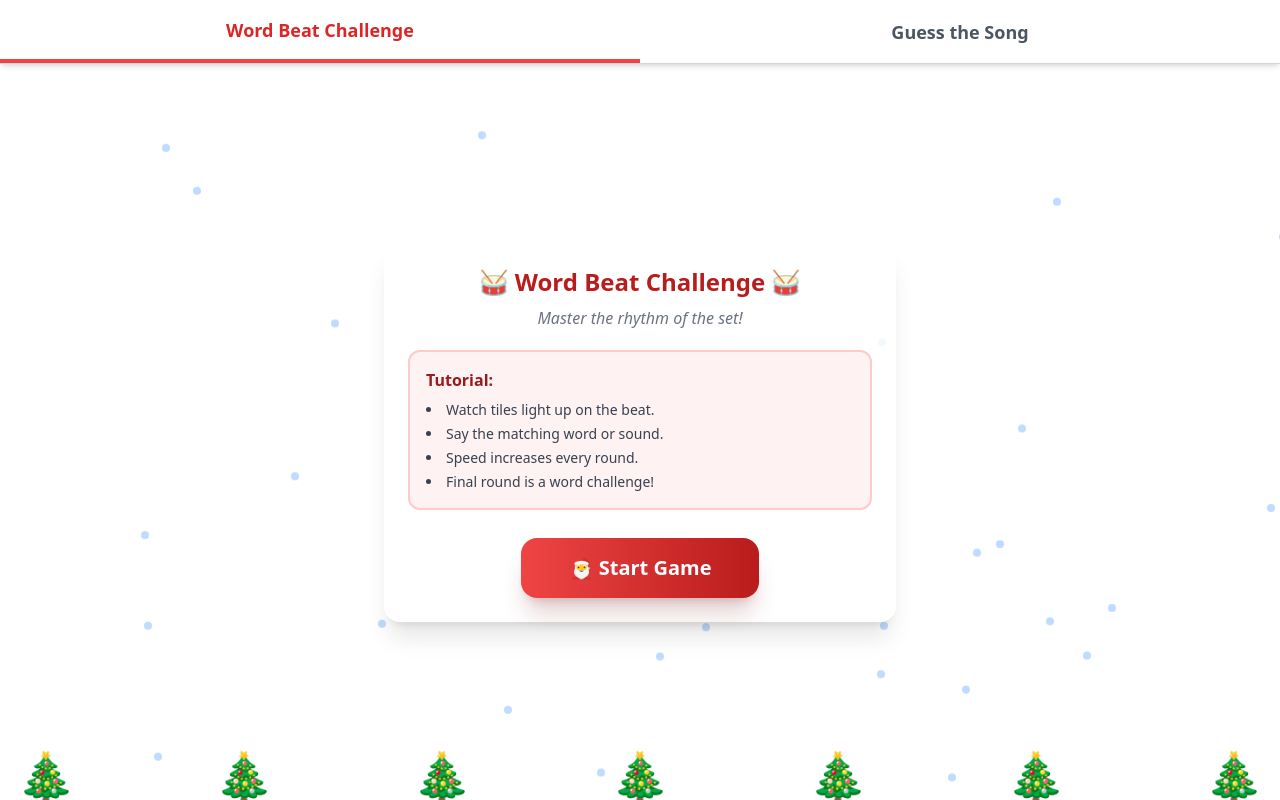
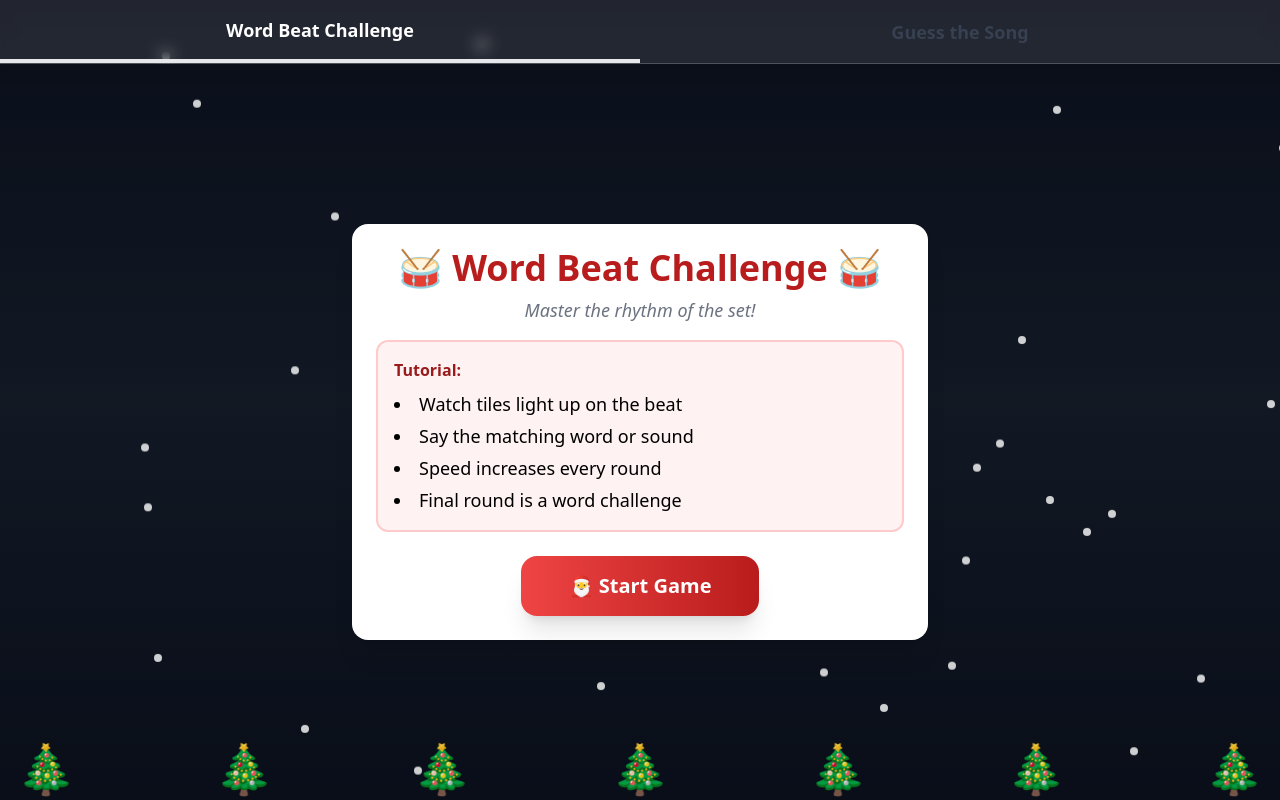
Before and after one commit to TanV404/wordbeat, a React (Vite) app: page / in a window 1280 px wide. Built offline with nearby package versions, Linux system fonts and the light colour scheme; a web font is replaced by a local one.

Commit message:
new code

```diff
--- a/src/App.jsx
+++ b/src/App.jsx
@@ -1,47 +1,49 @@
 import React, { useState } from "react";
 import Wordbeat from "./pages/Wordbeat";
 import Songguess from "./pages/Songguess";
-import New from "./pages/New";
 
 export default function App() {
   const [activeTab, setActiveTab] = useState("wordbeat");
-  const TAB_HEIGHT = 64; // adjust if your tab bar height changes
+  const TAB_HEIGHT = 64;
 
   return (
-    <div className="relative overflow-hidden min-h-screen">
+    <div className="relative min-h-screen overflow-hidden bg-gradient-to-b from-slate-900 via-slate-800 to-slate-900">
+      {/* Dark overlay for contrast */}
+      <div className="absolute inset-0 bg-black/40 z-0" />
+
       {/* Infinite Snowfall */}
-      <div className="absolute inset-0 pointer-events-none z-0">
+      <div className="absolute inset-0 pointer-events-none z-10">
         {Array.from({ length: 50 }).map((_, i) => (
           <div
             key={i}
-            className="absolute w-2 h-2 bg-blue-200 rounded-full animate-fall"
+            className="absolute w-2 h-2 bg-white/80 rounded-full animate-fall"
             style={{
               left: `${Math.random() * 100}%`,
               top: `${Math.random() * 100}%`,
-              animationDuration: `${5 + Math.random() * 5}s`,
+              animationDuration: `${6 + Math.random() * 6}s`,
               animationDelay: `${Math.random() * 5}s`,
             }}
           />
         ))}
       </div>
 
-      {/* Christmas Trees at the bottom */}
-      <div className="absolute bottom-0 left-0 right-0 flex justify-between px-4 pointer-events-none z-0">
+      {/* Christmas Trees */}
+      <div className="absolute bottom-2 left-0 right-0 flex justify-between px-4 pointer-events-none z-10 opacity-90">
         {Array.from({ length: 7 }).map((_, i) => (
-          <span key={i} className="text-green-600 text-4xl sm:text-5xl">
+          <span key={i} className="text-green-500 text-4xl sm:text-5xl">
             🎄
           </span>
         ))}
       </div>
 
       {/* Tabs */}
-      <div className="flex border-b border-gray-300 bg-white shadow-md relative z-10 h-16">
+      <div className="flex border-b border-white/20 bg-white/10 backdrop-blur shadow-lg relative z-20 h-16">
         <button
           onClick={() => setActiveTab("wordbeat")}
           className={`flex-1 py-4 text-lg font-semibold transition-colors ${
             activeTab === "wordbeat"
-              ? "border-b-4 border-red-500 text-red-600"
-              : "text-gray-600 hover:text-red-500"
+              ? "border-b-4 border-white-500 text-white"
+              : "text-gray-700 hover:text-blue-500"
           }`}
         >
           Word Beat Challenge
@@ -50,8 +52,8 @@ export default function App() {
           onClick={() => setActiveTab("songguess")}
           className={`flex-1 py-4 text-lg font-semibold transition-colors ${
             activeTab === "songguess"
-              ? "border-b-4 border-red-500 text-red-600"
-              : "text-gray-600 hover:text-red-500"
+              ? "border-b-4 border-white-500 text-white"
+              : "text-gray-700 hover:text-blue-500"
           }`}
         >
           Guess the Song
@@ -60,16 +62,17 @@ export default function App() {
 
       {/* Tab Content */}
       <div
-        className="relative z-10"
+        className="relative z-20"
         style={{ minHeight: `calc(100vh - ${TAB_HEIGHT}px)` }}
       >
         {activeTab === "wordbeat" && <Wordbeat />}
         {activeTab === "songguess" && <Songguess />}
       </div>
 
+      {/* Animations */}
       <style>{`
         @keyframes fall {
-          0% { transform: translateY(0); }
+          0% { transform: translateY(-10vh); }
           100% { transform: translateY(110vh); }
         }
         .animate-fall {
@@ -81,138 +84,3 @@ export default function App() {
     </div>
   );
 }
-
-
-
-
-// import React, { useEffect, useRef, useState } from "react";
-// import { Play, Pause, RotateCcw } from "lucide-react";
-
-// const TOTAL_ROUNDS = 5;
-// const HIGHLIGHT_START_TIME = 5.0; // start audio from 0
-// const TILE_HIGHLIGHT_DURATION = 500; // tile highlight duration in ms
-// const ROUND_DELAY = 3.0; // seconds between rounds
-
-// // Base beat pattern for 1 round (seconds)
-// const BASE_BEATS = [0, 0.25, 0.5, 0.75, 1.0, 1.25, 1.5, 1.75];
-
-// // Calculate ROUND_BEATS incrementally for each round
-// const ROUND_BEATS = [];
-// for (let r = 0; r < TOTAL_ROUNDS; r++) {
-//   const offset = r * (BASE_BEATS[BASE_BEATS.length - 1] + ROUND_DELAY);
-//   ROUND_BEATS.push(BASE_BEATS.map(t => t + offset));
-// }
-
-// // Tiles per round
-// const ROUNDS = [
-//   [{ id: "BUTTER", emoji: "🧈" }, { id: "BIRD", emoji: "🐦" }, { id: "BUBBLE", emoji: "🫧" }, { id: "BEAR", emoji: "🐻" }, { id: "BALL", emoji: "⚽" }, { id: "BREAD", emoji: "🍞" }, { id: "BOOK", emoji: "📚" }, { id: "BEE", emoji: "🐝" }],
-//   [{ id: "CAT", emoji: "🐱" }, { id: "CAR", emoji: "🚗" }, { id: "CAKE", emoji: "🎂" }, { id: "CROWN", emoji: "👑" }, { id: "CLOUD", emoji: "☁️" }, { id: "COOKIE", emoji: "🍪" }, { id: "COFFEE", emoji: "☕" }, { id: "CAMERA", emoji: "📷" }],
-//   [{ id: "DOG", emoji: "🐕" }, { id: "DRAGON", emoji: "🐉" }, { id: "DIAMOND", emoji: "💎" }, { id: "DONUT", emoji: "🍩" }, { id: "DUCK", emoji: "🦆" }, { id: "DRUM", emoji: "🥁" }, { id: "DANCE", emoji: "💃" }, { id: "DREAM", emoji: "💭" }],
-//   [{ id: "FIRE", emoji: "🔥" }, { id: "FLOWER", emoji: "🌸" }, { id: "FISH", emoji: "🐠" }, { id: "FLAG", emoji: "🚩" }, { id: "FOX", emoji: "🦊" }, { id: "FROG", emoji: "🐸" }, { id: "FRUIT", emoji: "🍎" }, { id: "FLASH", emoji: "⚡" }],
-//   [{ id: "STAR", emoji: "⭐" }, { id: "SUN", emoji: "☀️" }, { id: "SMILE", emoji: "😊" }, { id: "SNOW", emoji: "❄️" }, { id: "SHARK", emoji: "🦈" }, { id: "SHIP", emoji: "🚢" }, { id: "SHINE", emoji: "✨" }, { id: "STONE", emoji: "🪨" }]
-// ];
-
-// export default function App() {
-//   const audioRef = useRef(null);
-//   const beatIndexRef = useRef(0);
-//   const [round, setRound] = useState(1);
-//   const [highlighted, setHighlighted] = useState(null);
-//   const [playing, setPlaying] = useState(false);
-//   const [gameOver, setGameOver] = useState(false);
-
-//   useEffect(() => {
-//     if (!playing) return;
-//     const audio = audioRef.current;
-
-//     const onTime = () => {
-//       const t = audio.currentTime;
-//       const beats = ROUND_BEATS[round - 1];
-
-//       if (beatIndexRef.current < beats.length && t >= beats[beatIndexRef.current]) {
-//         const tiles = ROUNDS[round - 1];
-//         const tile = tiles[beatIndexRef.current % tiles.length].id;
-
-//         setHighlighted(tile);
-//         setTimeout(() => setHighlighted(null), TILE_HIGHLIGHT_DURATION);
-
-//         beatIndexRef.current++;
-
-//         // After last tile in round
-//         if (beatIndexRef.current >= beats.length) {
-//           setTimeout(() => {
-//             if (round < TOTAL_ROUNDS) {
-//               beatIndexRef.current = 0;
-//               setRound(r => r + 1);
-//             } else {
-//               setHighlighted(null);
-//               setPlaying(false);
-//               setGameOver(true);
-//             }
-//           }, ROUND_DELAY * 1000);
-//         }
-//       }
-//     };
-
-//     audio.addEventListener("timeupdate", onTime);
-//     return () => audio.removeEventListener("timeupdate", onTime);
-//   }, [playing, round]);
-
-//   const start = () => {
-//     beatIndexRef.current = 0;
-//     setHighlighted(null);
-//     setPlaying(true);
-//     setGameOver(false);
-//     setRound(1);
-//     const audio = audioRef.current;
-//     audio.currentTime = 0;
-//     audio.play();
-//   };
-
-//   const pause = () => {
-//     audioRef.current.pause();
-//     setPlaying(false);
-//   };
-
-//   const reset = () => {
-//     audioRef.current.pause();
-//     audioRef.current.currentTime = 0;
-//     beatIndexRef.current = 0;
-//     setRound(1);
-//     setHighlighted(null);
-//     setPlaying(false);
-//     setGameOver(false);
-//   };
-
-//   return (
-//     <div className="min-h-screen bg-gray-100 p-6">
-//       <audio ref={audioRef} src="/whistle.mp3" />
-//       <div className="max-w-5xl mx-auto">
-//         <h1 className="text-4xl font-bold text-center mb-6">BeatSpeak 🎵</h1>
-
-//         <div className="flex justify-center gap-4 mb-8">
-//           {!playing && !gameOver && <button onClick={start} className="btn-primary flex items-center gap-2 px-4 py-2 bg-green-600 text-white rounded"><Play /> Start</button>}
-//           {playing && <button onClick={pause} className="btn-secondary flex items-center gap-2 px-4 py-2 bg-yellow-500 text-white rounded"><Pause /> Pause</button>}
-//           <button onClick={reset} className="btn-secondary flex items-center gap-2 px-4 py-2 bg-gray-400 text-white rounded"><RotateCcw /> Reset</button>
-//         </div>
-
-//         <h2 className="text-center text-2xl font-bold mb-6">{gameOver ? "Game Over!" : `Round ${round} / ${TOTAL_ROUNDS}`}</h2>
-
-//         <div className="grid grid-cols-2 md:grid-cols-4 gap-6">
-//           {ROUNDS[round - 1].map(t => (
-//             <div key={t.id} className={`aspect-square flex items-center justify-center text-7xl rounded-3xl border-4 transition-all duration-200 ${highlighted === t.id ? "border-red-500 bg-red-50" : "border-black bg-white"}`}>
-//               {t.emoji}
-//             </div>
-//           ))}
-//         </div>
-
-//         {gameOver && (
-//           <div className="text-center mt-8">
-//             <button onClick={start} className="bg-blue-600 text-white font-bold py-4 px-8 rounded-full hover:bg-blue-700 transition-colors">
-//               Restart Game
-//             </button>
-//           </div>
-//         )}
-//       </div>
-//     </div>
-//   );
-// }
--- a/src/pages/Wordbeat.jsx
+++ b/src/pages/Wordbeat.jsx
@@ -4,35 +4,58 @@ import { RotateCcw } from "lucide-react";
 /* ================= CONFIG ================= */
 const TOTAL_ROUNDS = 5;
 const TILES = 8;
-const ROUND_DURATION = 2000; // 2 seconds to complete all 8 tiles
-const TILE_INTERVAL = ROUND_DURATION / TILES; // 250ms per tile
+const ROUND_DURATION = 2400;
+const TILE_INTERVAL = ROUND_DURATION / TILES;
 
-const STAGGER_START = 500;   // tiles animate in
-const HIGHLIGHT_START = 5500; // highlight starts
+const STAGGER_START = 1000;
+const HIGHLIGHT_START = 5000;
 
 const WORD_SETS_POOL = [
-  ["🐱", "🎩", "🦇"], ["🔑", "🌳", "3️⃣"], ["🐶", "🪵", "🐸"],
-  ["🧦", "🪨", "🔒"], ["🐝", "🍵", "🔑"], ["📌", "🖊️", "🍳"],
-  ["snow", "slow", "glow"], ["funny", "money", "sunny"],
-  ["wish", "fish", "dish"], ["sing", "ring", "king"],
-  ["tic", "tac", "toe"], ["run", "sun", "fun"], ["bell", "well", "tell"], ["sea", "sells", "shells"],
+  ["🐱", "🎩", "🦇"],
+  ["🔑", "🌳", "3️⃣"],
+  ["🐶", "🪵", "🐸"],
+  ["🧦", "🪨", "🔒"],
+  ["🐝", "🍵", "🔑"],
+  ["📌", "🖊️", "🍳"],
+  ["snow", "slow", "glow"],
+  ["funny", "money", "sunny"],
+  ["wish", "fish", "dish"],
+  ["sing", "ring", "king"],
+  ["tic", "tac", "toe"],
+  ["run", "sun", "fun"],
+  ["bell", "well", "tell"],
+  ["sea", "sells", "shells"],
 ];
 
 const BEAT_URL = "whistle_crop.mp3";
 
-// Helper to map emoji/text to name
+/* ================= HELPERS ================= */
 const getEmojiName = (emoji) => {
-  const EMOJI_NAMES = {
-    "🐱": "Cat", "🎩": "Hat", "🦇": "Bat",
-    "🔑": "Key", "🌳": "Tree", "3️⃣": "Three",
-    "🐶": "Dog", "🪵": "Log", "🐸": "Frog",
-    "🧦": "Sock", "🪨": "Rock", "🔒": "Lock",
-    "🐝": "Bee", "🍵": "Tea", "📌": "Pin",
-    "🖊️": "Pen", "🍳": "Egg",
+  const MAP = {
+    "🐱": "Cat",
+    "🎩": "Hat",
+    "🦇": "Bat",
+    "🔑": "Key",
+    "🌳": "Tree",
+    "3️⃣": "Three",
+    "🐶": "Dog",
+    "🪵": "Log",
+    "🐸": "Frog",
+    "🧦": "Sock",
+    "🪨": "Rock",
+    "🔒": "Lock",
+    "🐝": "Bee",
+    "🍵": "Tea",
+    "📌": "Pin",
+    "🖊️": "Pen",
+    "🍳": "Pan",
   };
-  return EMOJI_NAMES[emoji] || ""; // return empty string for words
+  return MAP[emoji] || "";
 };
 
+const isEmoji = (value) => /\p{Extended_Pictographic}/u.test(value);
+
+/* ================= COMPONENT ================= */
 export default function Wordbeat() {
   const [round, setRound] = useState(1);
   const [activeTile, setActiveTile] = useState(-1);
@@ -40,11 +63,16 @@ export default function Wordbeat() {
   const [isGameOver, setIsGameOver] = useState(false);
   const [isAnimatingIn, setIsAnimatingIn] = useState(false);
   const [roundComplete, setRoundComplete] = useState(false);
+  const [countdownText, setCountdownText] = useState("");
 
   const [emojiSets] = useState(() => {
-    const set = WORD_SETS_POOL[Math.floor(Math.random() * WORD_SETS_POOL.length)];
+    const set =
+      WORD_SETS_POOL[Math.floor(Math.random() * WORD_SETS_POOL.length)];
     return Array.from({ length: TOTAL_ROUNDS }, () =>
-      Array.from({ length: TILES }, () => set[Math.floor(Math.random() * set.length)])
+      Array.from(
+        { length: TILES },
+        () => set[Math.floor(Math.random() * set.length)]
+      )
     );
   });
 
@@ -60,48 +88,53 @@ export default function Wordbeat() {
     const roundNumber = roundIdx + 1;
     setRoundComplete(false);
 
-    // Play beat at round start
-    if (audioRef.current) {
     audioRef.current.currentTime = 0;
     audioRef.current.play();
-    }
 
-    // Staggered entry
-    const entryTimer = setTimeout(() => {
+    setTimeout(() => {
       setRound(roundNumber);
       setIsAnimatingIn(true);
       setActiveTile(-1);
     }, STAGGER_START);
 
-    // Highlight sequence
-    const highlightTimer = setTimeout(() => {
+    const countdownSteps = [
+      { time: 4000, value: "1" },
+      { time: 4350, value: "2" },
+      { time: 4700, value: "3" },
+      { time: 4890, value: "GO" },
+    ];
+
+    countdownSteps.forEach(({ time, value }) => {
+      timeoutsRef.current.push(
+        setTimeout(() => setCountdownText(value), time)
+      );
+    });
+
+    timeoutsRef.current.push(
+      setTimeout(() => setCountdownText(""), 5000)
+    );
+
+    timeoutsRef.current.push(
+      setTimeout(() => {
         setIsAnimatingIn(false);
-      let currentTile = 0;
+        let i = 0;
 
-      const beatInterval = setInterval(() => {
-        setActiveTile(currentTile);
-        currentTile++;
-
-        if (currentTile >= TILES) {
-          clearInterval(beatInterval);
-
+        const interval = setInterval(() => {
+          setActiveTile(i++);
+          if (i >= TILES) {
+            clearInterval(interval);
             setTimeout(() => {
               setActiveTile(-1);
               setRoundComplete(true);
-
-            if (audioRef.current) audioRef.current.pause();
-
-            if (roundNumber === TOTAL_ROUNDS) {
-              setTimeout(() => setIsGameOver(true), 800);
-            }
+              audioRef.current.pause();
+              if (roundNumber === TOTAL_ROUNDS) setIsGameOver(true);
             }, TILE_INTERVAL);
           }
         }, TILE_INTERVAL);
 
-      timeoutsRef.current.push(beatInterval);
-    }, HIGHLIGHT_START);
-
-    timeoutsRef.current.push(entryTimer, highlightTimer);
+        timeoutsRef.current.push(interval);
+      }, HIGHLIGHT_START)
+    );
   };
 
   const startGame = () => {
@@ -114,91 +147,91 @@ export default function Wordbeat() {
     scheduleRound(round);
   };
 
-  const restartGame = () => {
-    clearAllTimers();
-    window.location.reload();
-  };
+  const restartGame = () => window.location.reload();
 
-  useEffect(() => {
-    return () => clearAllTimers();
-  }, []);
+  useEffect(() => () => clearAllTimers(), []);
 
   return (
-    <div className="min-h-[calc(100vh-64px)] flex flex-col items-center justify-center p-4">
-      <div className="bg-white bg-opacity-80 rounded-2xl shadow-xl p-6 w-full max-w-lg text-center">
-        <header className="mb-5">
-          <h1 className="text-2xl font-bold mb-2 text-red-700">
+    <div className="min-h-[calc(100vh-64px)] flex items-center justify-center p-4">
+      <div className="bg-white rounded-2xl shadow-xl p-6 w-full max-w-md sm:max-w-xl text-center relative">
+        <h1 className="text-3xl sm:text-4xl font-bold text-red-700 mb-2">
           🥁 Word Beat Challenge 🥁
         </h1>
-          <p className="text-gray-500 mb-4 italic">
+        <p className="text-gray-500 italic text-lg mb-4">
           Master the rhythm of the set!
         </p>
-        </header>
 
-        <main className="flex flex-col justify-center">
         {!hasStarted && (
-            <div className="space-y-1">
-              <div className="bg-red-50 border-2 border-red-200 rounded-xl p-4 mb-6 text-left text-gray-700">
+          <>
+            <div className="bg-red-50 border-2 border-red-200 rounded-xl p-4 mb-6 text-left">
               <p className="font-bold text-red-800 mb-2">Tutorial:</p>
-                <ul className="list-disc list-inside text-sm space-y-1">
-                  <li>Watch tiles light up on the beat.</li>
-                  <li>Say the matching word or sound.</li>
-                  <li>Speed increases every round.</li>
-                  <li>Final round is a word challenge!</li>
+              <ul className="list-disc list-inside text-lg space-y-1">
+                <li>Watch tiles light up on the beat</li>
+                <li>Say the matching word or sound</li>
+                <li>Speed increases every round</li>
+                <li>Final round is a word challenge</li>
               </ul>
             </div>
-
             <button
               onClick={startGame}
-                className="px-12 py-4 text-white bg-gradient-to-r from-red-500 to-red-700 rounded-2xl font-semibold text-xl hover:bg-red-500 transition-all active:scale-95 shadow-xl shadow-red-900/20"
+              className="px-12 py-4 bg-gradient-to-r from-red-500 to-red-700 text-white rounded-2xl font-bold text-xl shadow-xl"
             >
               🎅 Start Game
             </button>
-            </div>
+          </>
         )}
 
         {hasStarted && !isGameOver && (
           <>
-              <div className="flex justify-center items-center mb-4 px-2">
-                <span className="bg-green-100 text-green-800 px-3 py-1 rounded-full text-sm font-bold">
+            {/* ROUND + WORD */}
+            <div className="mb-4 space-y-2">
+              <span className="inline-block bg-green-100 text-green-800 px-4 py-1 rounded-full text-sm font-bold">
                 Round {round} / {TOTAL_ROUNDS}
               </span>
+
+              {activeTile >= 0 &&
+                getEmojiName(emojiSets[round - 1][activeTile]) && (
+                  <div className="text-2xl sm:text-3xl font-semibold text-red-700">
+                    "{getEmojiName(emojiSets[round - 1][activeTile])}"
+                  </div>
+                )}
             </div>
 
-              <div className="grid grid-cols-4 gap-4">
-                {emojiSets[round - 1].map((emoji, i) => (
+            {/* 1-2-3-GO (PRESERVED) */}
+            {countdownText && (
+              <div className="mb-2 text-4xl sm:text-5xl font-black text-red-600 animate-pulse">
+                {countdownText}
+              </div>
+            )}
+
+            {/* GRID */}
+            <div className="grid grid-cols-2 sm:grid-cols-4 gap-4">
+              {emojiSets[round - 1].map((item, i) => (
                 <div
-                    key={`${round}-${i}`}
-                    className={`flex items-center justify-center rounded-2xl border-4 text-3xl transition-all
+                  key={i}
+                  className={`flex items-center justify-center rounded-2xl border-4 transition-all
+                    ${
+                      isEmoji(item)
+                        ? "text-5xl sm:text-6xl"
+                        : "text-3xl sm:text-4xl font-semibold"
+                    }
                     ${isAnimatingIn ? "animate-entry" : ""}
                     ${
                       activeTile === i
-                          ? "border-red-500 bg-red-50 scale-110 shadow-lg z-10"
+                        ? "border-red-500 bg-red-50 scale-110 shadow-xl"
                         : "border-gray-200 bg-white"
                     }`}
-                    style={{
-                      padding: "1.5rem", // added padding
-                      animationDelay: isAnimatingIn ? `${i * 0.15}s` : "0s",
-                      transitionDuration: "100ms",
-                    }}
+                  style={{ padding: "clamp(1.25rem, 4vw, 2rem)" }}
                 >
-                    {emoji}
+                  {item}
                 </div>
               ))}
             </div>
 
-              {/* Display name of highlighted tile only if it's an emoji */}
-              {activeTile >= 0 && getEmojiName(emojiSets[round - 1][activeTile]) && (
-                <div className="mt-4 text-3xl font-semibold text-red-700">
-                  "{getEmojiName(emojiSets[round - 1][activeTile])}"
-                </div>
-              )}
-
-              {/* Next Round button */}
             {roundComplete && round < TOTAL_ROUNDS && (
               <button
                 onClick={nextRound}
-                  className="mt-4 px-8 py-3 bg-red-600 text-white rounded-xl font-bold text-sm shadow-lg active:scale-95"
+                className="mt-6 px-10 py-4 bg-red-600 text-white rounded-2xl font-bold shadow-xl"
               >
                 Next Round
               </button>
@@ -207,27 +240,30 @@ export default function Wordbeat() {
         )}
 
         {isGameOver && (
-            <div className="space-y-6 animate-in zoom-in duration-500">
-              <h2 className="text-5xl font-black text-red-500 italic">
-                FINISHED
-              </h2>
+          <div className="space-y-6">
+            <h2 className="text-5xl font-black text-red-500">FINISHED</h2>
             <button
               onClick={restartGame}
-                className="flex items-center gap-2 mx-auto px-8 py-3 bg-white text-black rounded-xl font-bold uppercase text-xs transition-colors"
+              className="mx-auto flex items-center gap-2 px-8 py-3 bg-white rounded-xl font-bold"
             >
               <RotateCcw size={16} /> Play Again
             </button>
           </div>
         )}
-        </main>
 
         <audio ref={audioRef} src={BEAT_URL} preload="auto" />
       </div>
 
       <style>{`
         @keyframes entry {
-          0% { opacity: 0; transform: translateY(40px) scale(0.7); filter: blur(4px); }
-          100% { opacity: 1; transform: translateY(0) scale(1); filter: blur(0); }
+          from {
+            opacity: 0;
+            transform: translateY(40px) scale(0.7);
+          }
+          to {
+            opacity: 1;
+            transform: translateY(0) scale(1);
+          }
         }
         .animate-entry {
           animation: entry 0.6s cubic-bezier(0.22, 1, 0.36, 1) forwards;
```
Also changed, not shown: src/pages/Songguess.jsx (+4 -4 lines), 1 other file (tests, documents, lock files or other folders). Lines whose indentation alone changed are shown as unchanged.
